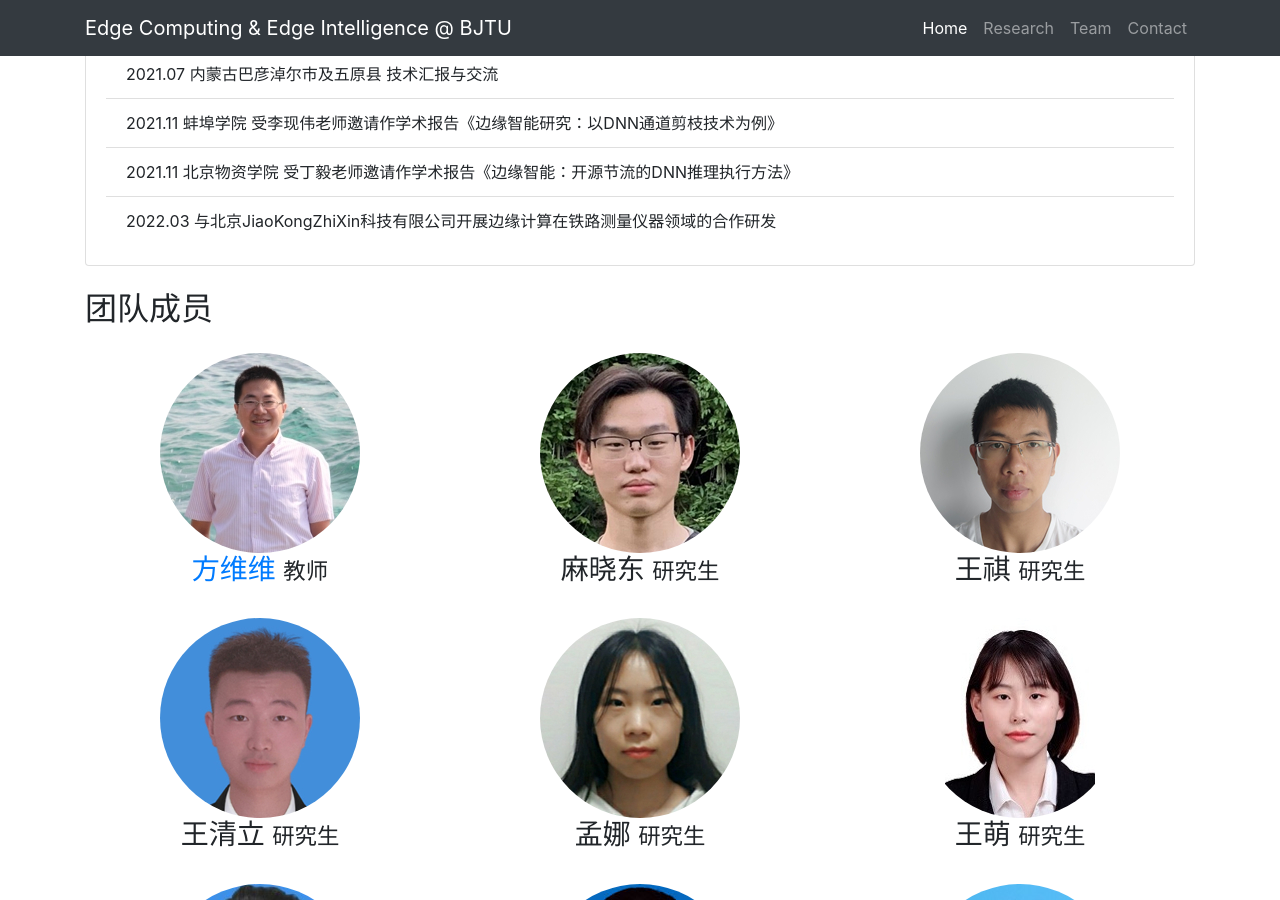
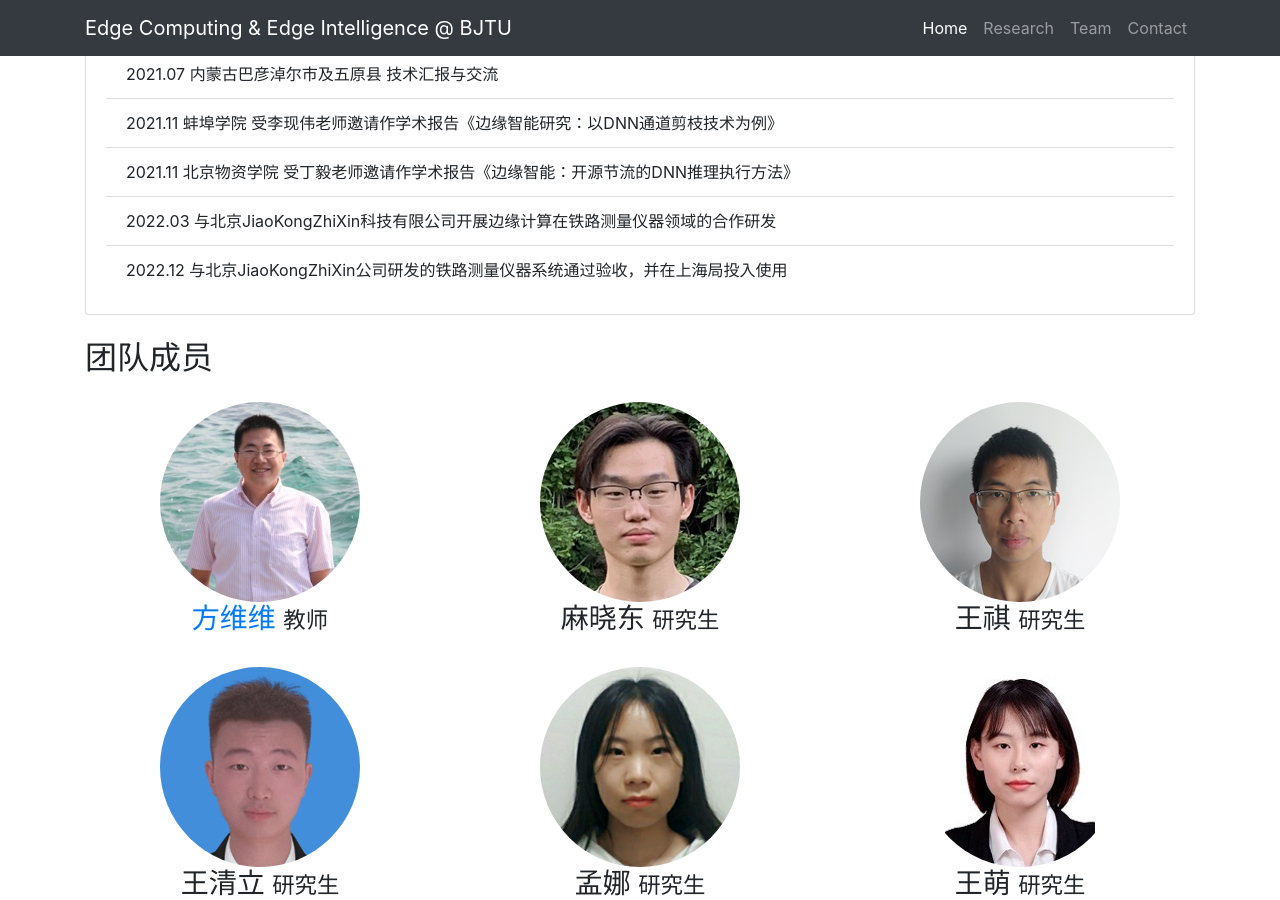
Before and after one commit to fangvv/Homepage, a Jekyll site: the page Edgecomp/index.html, which Jekyll copies as it is, in a window 1280 px wide and 900 px high, scrolled down 5078 px. Built offline with Jekyll 4.4.1, drawn with Linux system fonts in a browser that asks for light colours; comment, search, counter and statistics services are not loaded.

Commit message:
update Edgecomp/index.html.
Signed-off-by: fangvv <fangvv@gmail.com>

```diff
--- a/Edgecomp/index.html
+++ b/Edgecomp/index.html
@@ -197,6 +197,7 @@
       <li class="list-group-item">2021.11 蚌埠学院 受李现伟老师邀请作学术报告《边缘智能研究：以DNN通道剪枝技术为例》</li>
       <li class="list-group-item">2021.11 北京物资学院 受丁毅老师邀请作学术报告《边缘智能：开源节流的DNN推理执行方法》</li>
       <li class="list-group-item">2022.03 与北京JiaoKongZhiXin科技有限公司开展边缘计算在铁路测量仪器领域的合作研发</li>
+      <li class="list-group-item">2022.12 与北京JiaoKongZhiXin公司研发的铁路测量仪器系统通过验收，并在上海局投入使用</li>
   </ul>
   </div>
 </div>
```
